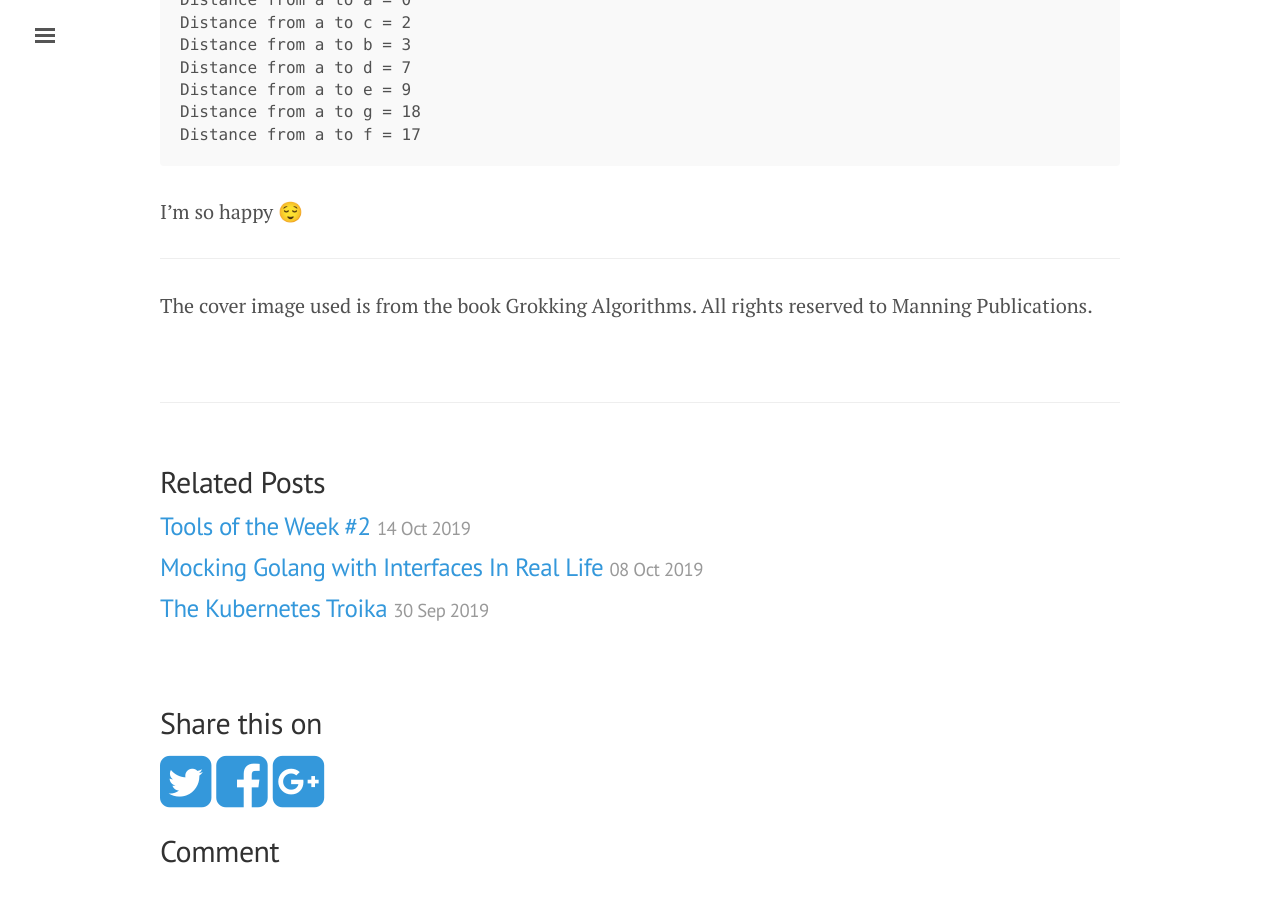
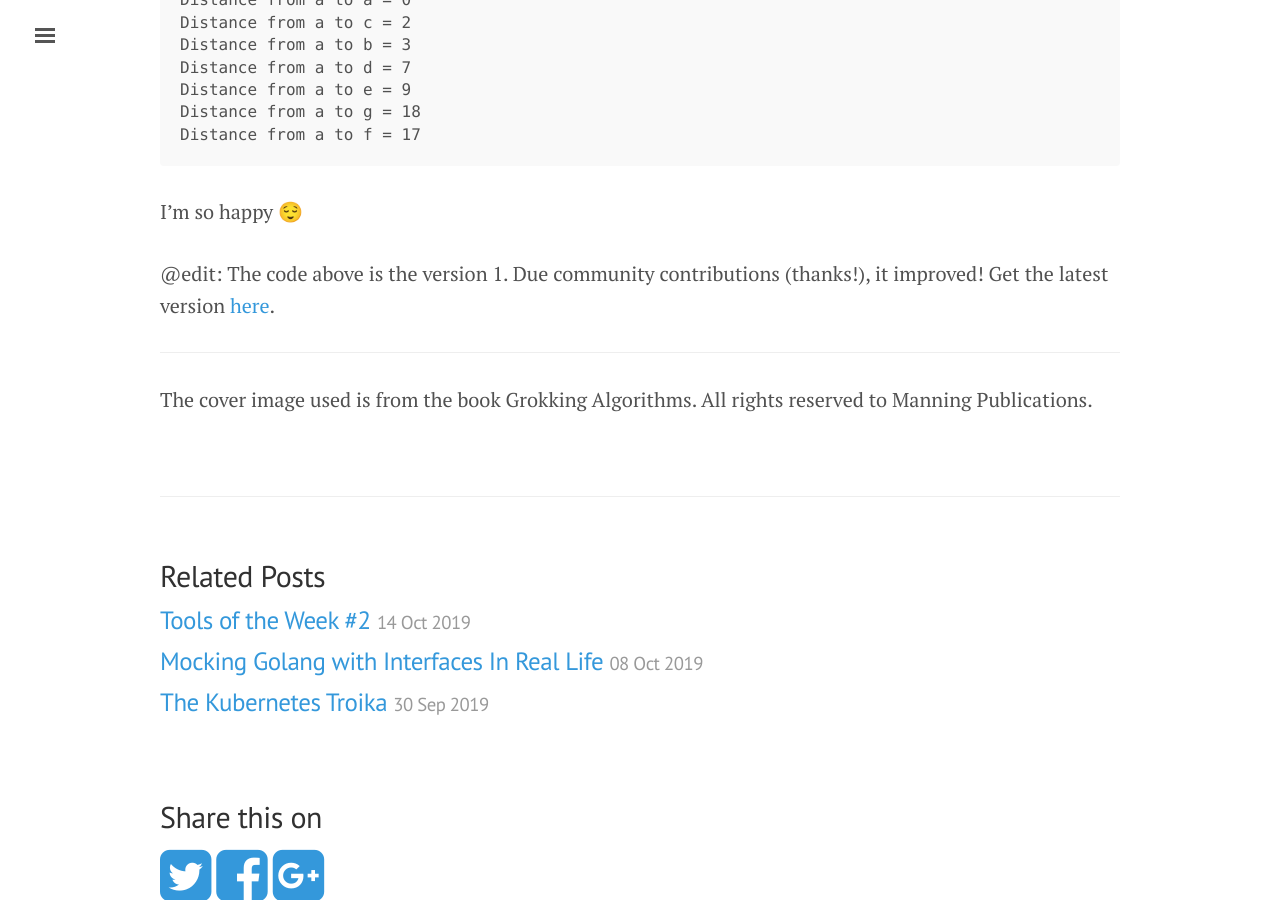
Before and after one commit to jonatasbaldin/jonatasbaldin.github.io, a Jekyll site: the page built from _posts/2019-10-16-dijkstra-algorithm-golang.md, in a window 1280 px wide and 900 px high, scrolled down 5752 px. Built offline with Jekyll 4.4.1, drawn with Linux system fonts in a browser that asks for light colours; nearby versions of some CDN libraries; comment, search, counter and statistics services are not loaded; before the commit the page ends 6631 px from its top, so only the background shows below that.

Commit message:
Add edit comment on Go Dijkstra

```diff
--- a/_posts/2019-10-16-dijkstra-algorithm-golang.md
+++ b/_posts/2019-10-16-dijkstra-algorithm-golang.md
@@ -247,6 +247,8 @@ Distance from a to f = 17
 
 I'm so happy 😌
 
+@edit: The code above is the version 1. Due community contributions (thanks!), it improved! Get the latest version [here](https://github.com/jonatasbaldin/grokking-algorithms-golang/tree/master/ch7).
+
 ---
 
 The cover image used is from the book Grokking Algorithms. All rights reserved to Manning Publications.
```
